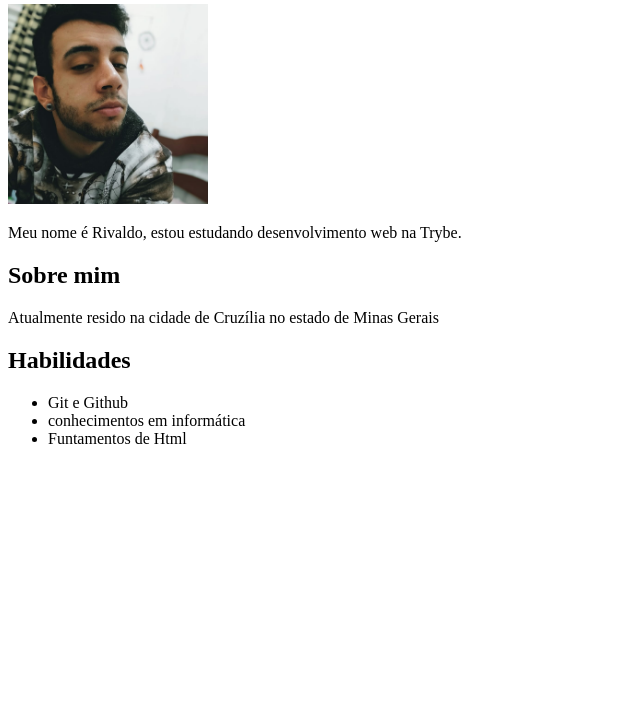
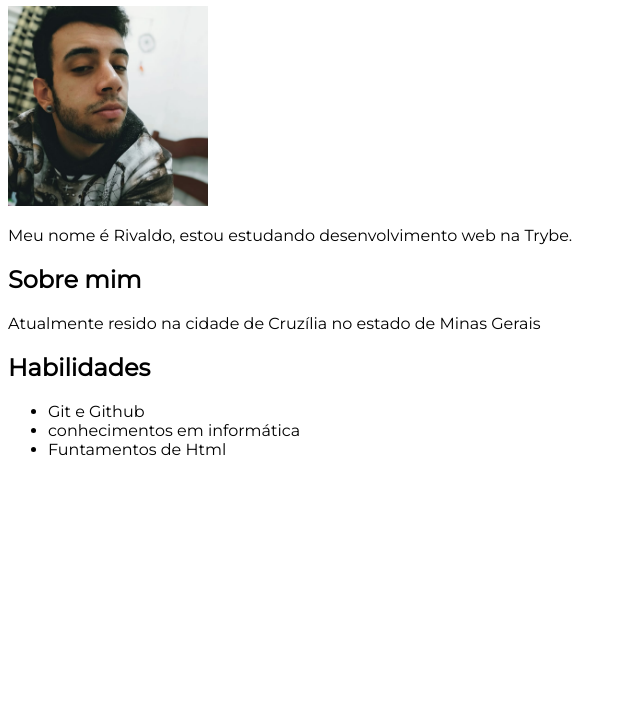
Before and after one commit to rivaldo-maciel/rivaldo-maciel.github.io, a plain HTML site: page index.html in a window 1280 px wide. Shown: the part 76-800 px from the top of the page, without its empty margins (0-640 px from the left). Drawn offline with Linux system fonts and the light colour scheme.

Commit message:
muda as fonts dos paragrafos

```diff
--- a/index.html
+++ b/index.html
@@ -3,7 +3,19 @@
 <head>
     <meta charset="UTF-8">
     <title>Meu Portfólio</title>
+    <link rel="preconnect" href="https://fonts.googleapis.com">
+<link rel="preconnect" href="https://fonts.gstatic.com" crossorigin>
+<link href="https://fonts.googleapis.com/css2?family=Montserrat&display=swap" rel="stylesheet">
 </head>
+<style>
+  body {
+    font-family: Montserrat;
+  }
+
+
+
+
+</style>
 <body>
     <h1>Rivaldo Jose Silva Maciel</h1>
     <img src="/fotoportfolio.jpg" alt="minha foto" width="200px">
```
